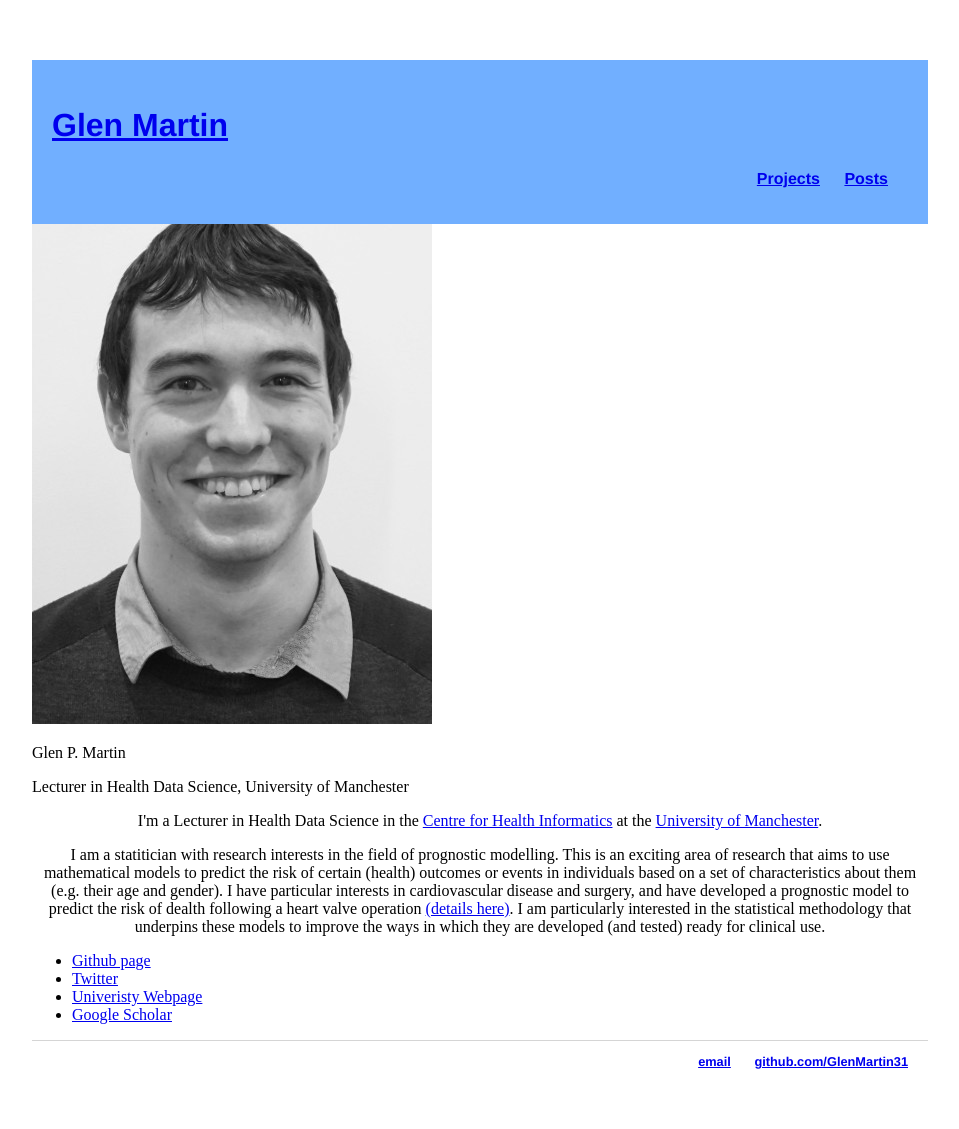
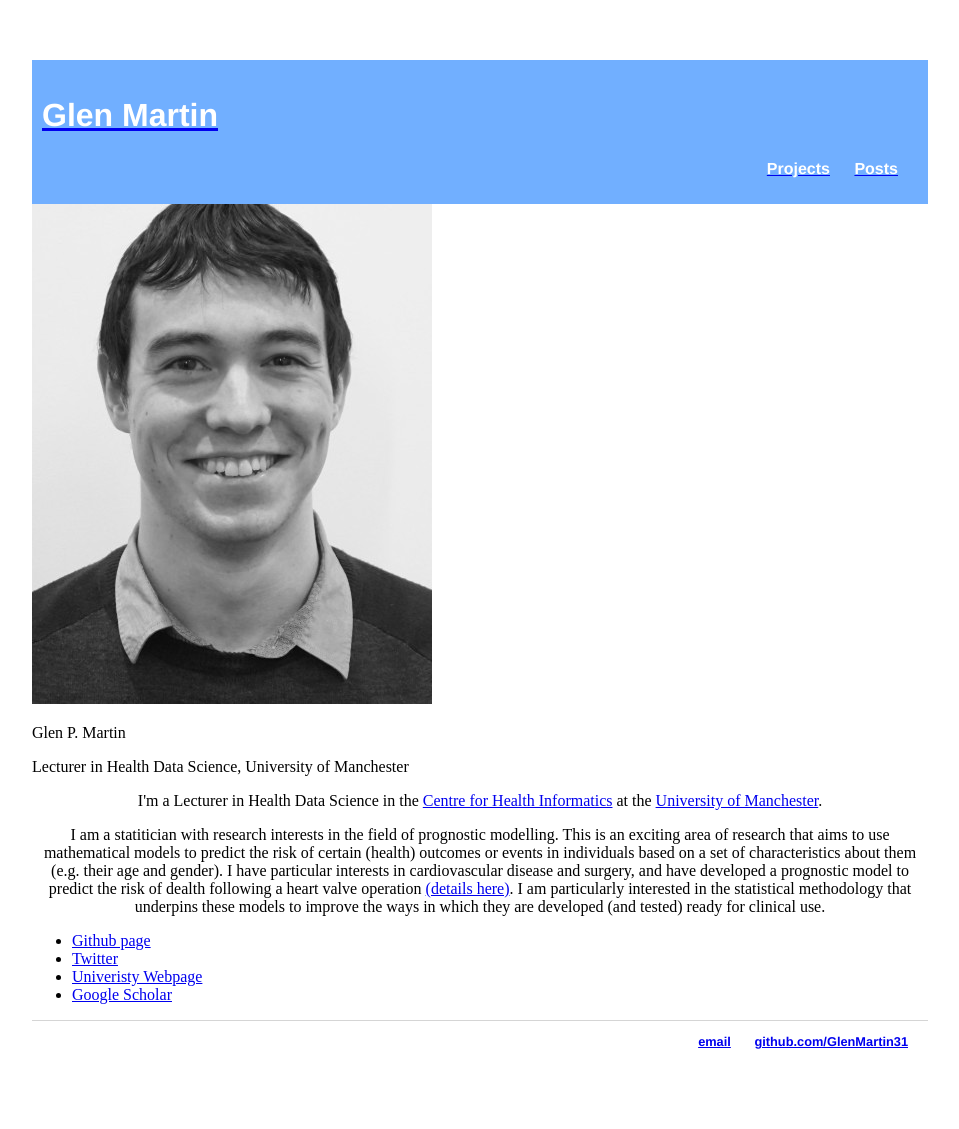
Before and after one commit to GlenMartin31/GlenMartin31.github.io, a Jekyll site: the page built from index.html, in a window 1280 px wide. Shown: the whole page, without its empty margins (160-1119 px from the left). Built offline with Jekyll 4.4.1, drawn with Linux system fonts in a browser that asks for light colours.

Commit message:
Update header bar

```diff
--- a/_layouts/default.html
+++ b/_layouts/default.html
@@ -9,9 +9,9 @@
 			<div class="header">
 				<nav>
 				<ul>
-					<li><h2 align="left"><a href="/">Glen Martin</a></h2></li>
-					<li><a href="/projects">Projects</a></li>
-					<li><a href="/posts">Posts</a></li>
+					<li><h2 align="left"><a href="/"><font color="#FFFFFF">Glen Martin</font></a></h2></li>
+					<li><a href="/projects"><font color="#FFFFFF">Projects</font></a></li>
+					<li><a href="/posts"><font color="#FFFFFF">Posts</font></a></li>
 				</ul>
 				</nav>
 			</div>
--- a/css/main.css
+++ b/css/main.css
@@ -27,7 +27,7 @@ footer {
     font-size: .8em;
 }
 .header {
-	padding: 20px;
+	padding: 10px;
 	background: #71AFFF;
 	color: #FFFFFF;
 }
```
